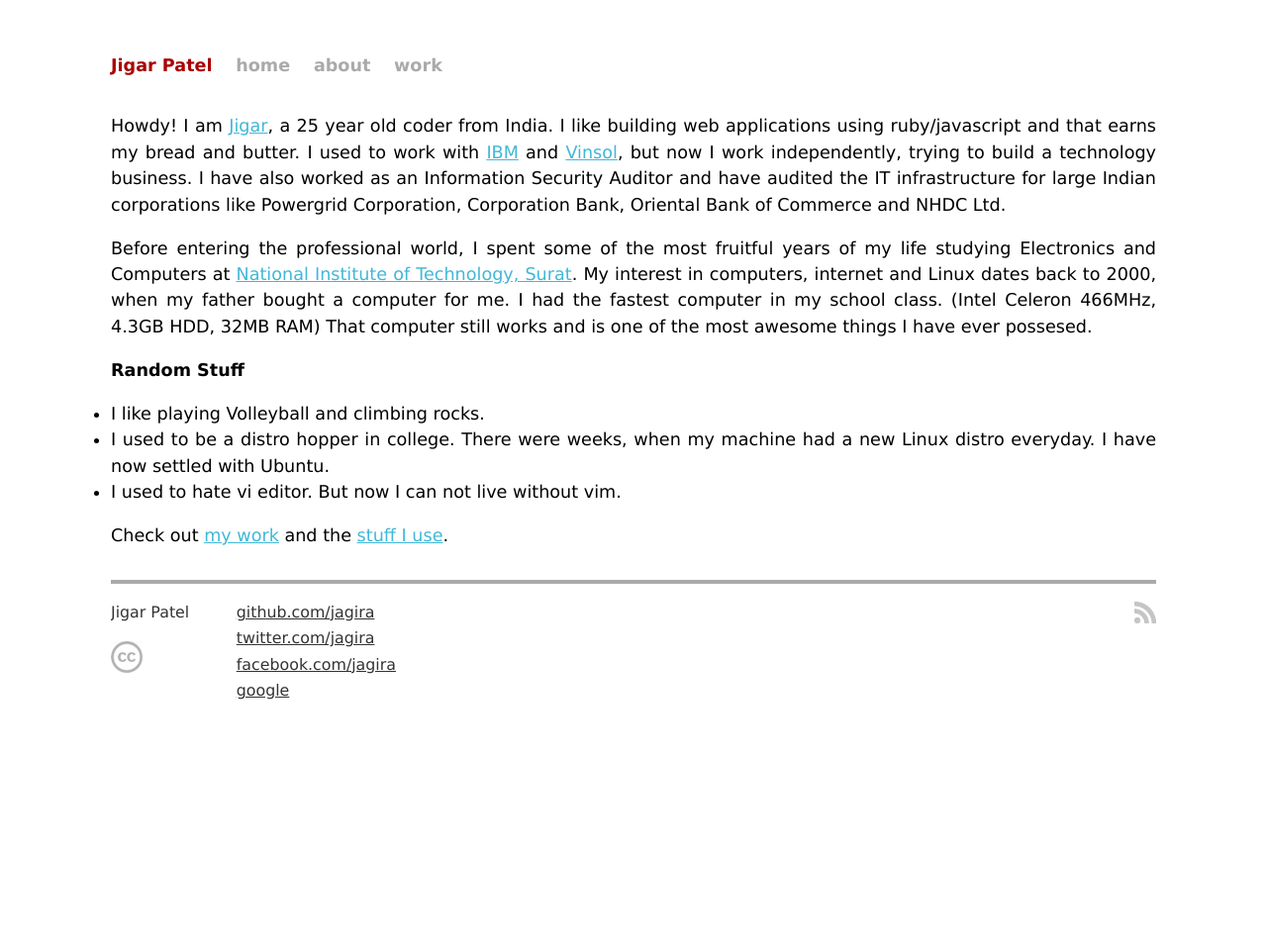
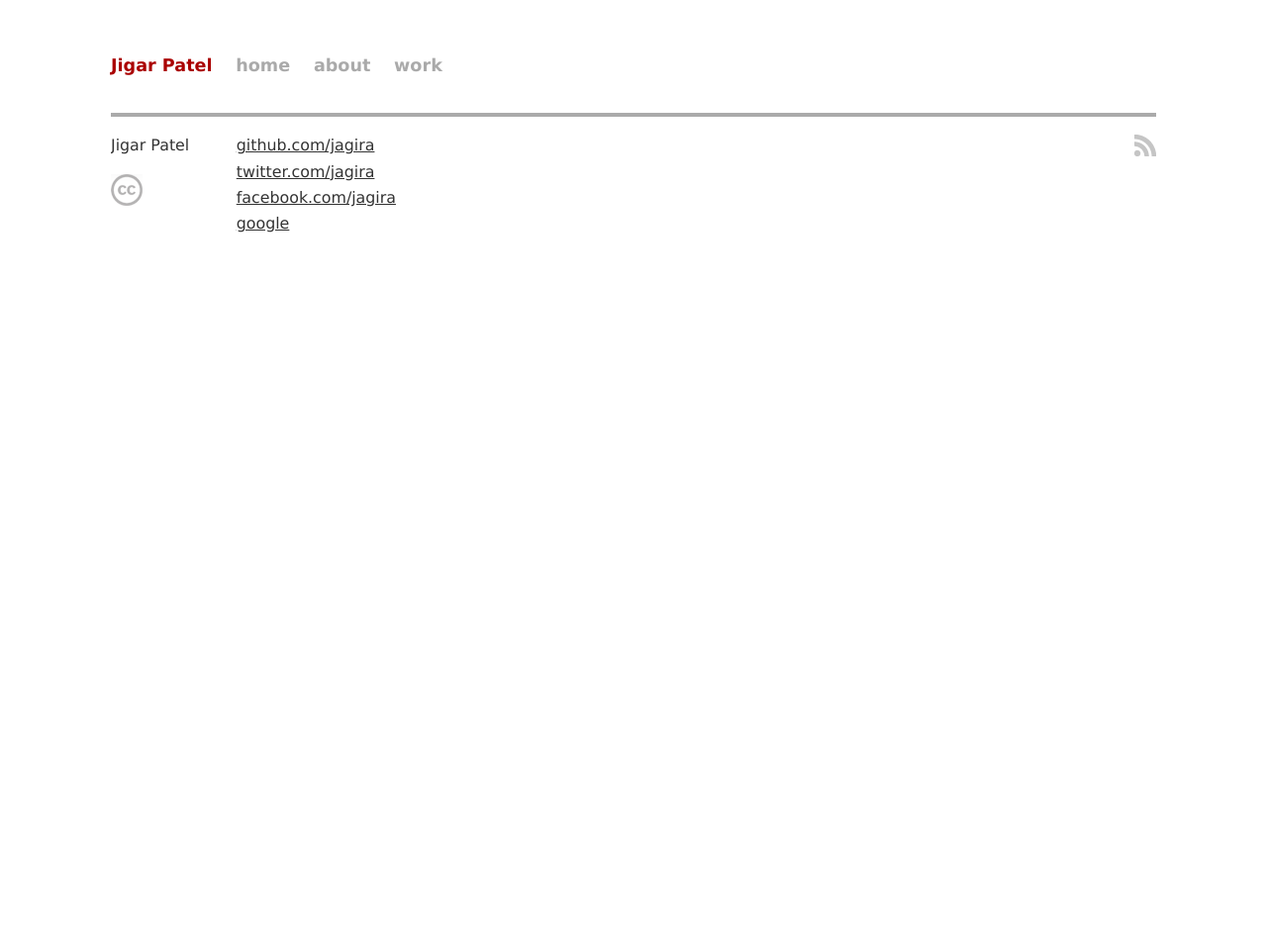
Before and after one commit to cjdtppmm/old.jagira.github.com, a Jekyll site: the page built from about.markdown, in a window 1280 px wide. Shown: the whole page at 99% size. Built offline with Jekyll 4.4.1, drawn with Linux system fonts in a browser that asks for light colours; Markdown is read by kramdown in place of the engine named in the settings; comment, search, counter and statistics services are not loaded.

Commit message:
content planning

```diff
--- a/about.markdown
+++ b/about.markdown
@@ -2,30 +2,3 @@
 layout: default
 title: "About - Jigar Patel"
 ---
-
-Howdy! I am [Jigar](http://jigarpatel.in), a 25 year old coder from India. I like
-building web applications using ruby/javascript and that earns
-my bread and butter. I used to work with [IBM](http://ibm.com) and
-[Vinsol](http://vinsol.com), but now I work independently, trying to
-build a technology business. I have also worked as an Information
-Security Auditor and have audited the IT infrastructure for large Indian
-corporations like Powergrid Corporation, Corporation Bank, Oriental Bank
-of Commerce and NHDC Ltd.
-
-Before entering the professional world, I spent some of the most
-fruitful years of my life studying Electronics and Computers at
-[National Institute of Technology, Surat](http://svnit.ac.in). My
-interest in computers, internet and Linux dates back to 2000, when my
-father bought a computer for me. I had the fastest computer in my school
-class. (Intel Celeron 466MHz, 4.3GB HDD, 32MB RAM) That computer still
-works and is one of the most awesome things I have ever possesed.
-
-
-**Random Stuff**
-
-+ I like playing Volleyball and climbing rocks.
-+ I used to be a distro hopper in college. There were weeks, when my
-machine had a new Linux distro everyday. I have now settled with Ubuntu.
-+ I used to hate vi editor. But now I can not live without vim.
-
-Check out [my work](/work) and the [stuff I use](/stuff-I-use).
```
Also changed, not shown: _posts/2011-04-06-lessons-learned-31st-march-2011-6th-april-2011.markdown (deleted, +0 -55 lines), work.markdown (+0 -105 lines).
